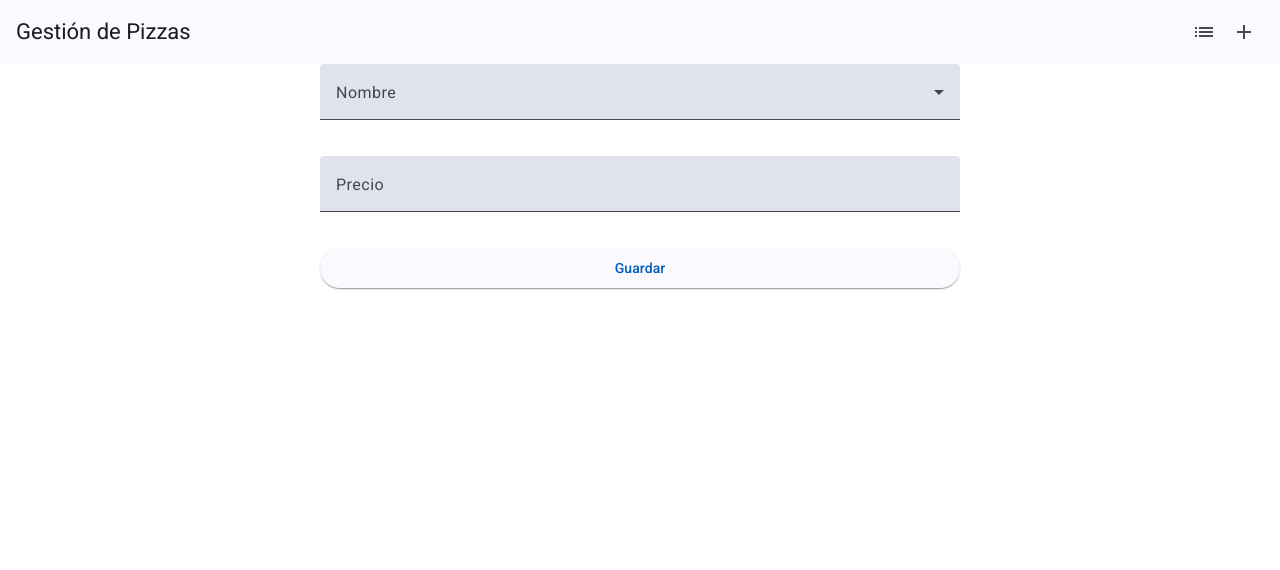
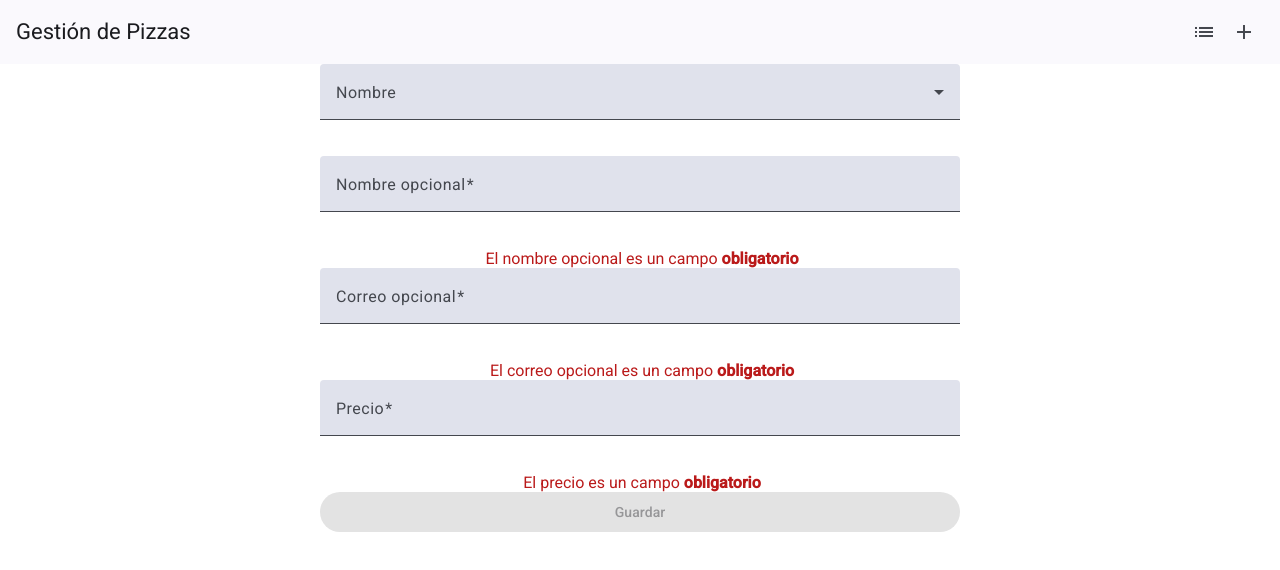
Before and after one commit to edeolazabal-upc/pizza-app, an Angular app: page /add-pizza in a window 1280 px wide. Shown: the top 570 px of the page. Built offline with nearby package versions, Linux system fonts and the light colour scheme.

Commit message:
incluye ejemplos de validators

```diff
--- a/server/db.json
+++ b/server/db.json
@@ -7,13 +7,21 @@
     },
     {
       "nombre": "margarita",
-      "precio": 23,
+      "nombre_opcional": "dato ok",
+      "correo_opcional": "persona@gmail.com",
+      "precio": 18,
       "id": "2"
     },
     {
       "id": "637c",
       "nombre": "peruana",
       "precio": 20
+    },
+    {
+      "id": "1042",
+      "nombre": "peruana",
+      "nombre_opcional": "dato ok",
+      "precio": 12
     }
   ]
 }
--- a/src/app/component/updt-pizza/updt-pizza.component.html
+++ b/src/app/component/updt-pizza/updt-pizza.component.html
@@ -7,9 +7,51 @@
     </mat-form-field>
 
     <mat-form-field>
+      <mat-label>Nombre opcional</mat-label>
+      <input matInput type="text" formControlName="nombre_opcional">
+    </mat-form-field>
+    <mat-error
+    *ngIf="pizzaForm.get('nombre_opcional')?.hasError('required')">
+        El nombre opcional es un campo <strong>obligatorio</strong>
+  </mat-error>
+  <mat-error
+  *ngIf="pizzaForm.get('nombre_opcional')?.hasError('minlength')">
+      El nombre opcional debe tener como minimo <strong>5 caracteres</strong>
+  </mat-error>
+  <mat-error
+  *ngIf="pizzaForm.get('nombre_opcional')?.hasError('maxlength')">
+      El nombre opcional debe tener como máximo <strong>10 caracteres</strong>
+  </mat-error>
+
+  <mat-form-field>
+    <mat-label>Correo opcional</mat-label>
+    <input matInput type="email" formControlName="correo_opcional">
+  </mat-form-field>
+  <mat-error
+  *ngIf="pizzaForm.get('correo_opcional')?.hasError('required')">
+      El correo opcional es un campo <strong>obligatorio</strong>
+</mat-error>
+<mat-error
+*ngIf="pizzaForm.get('correo_opcional')?.hasError('email')">
+    El correo opcional debe tener formato de  <strong>email</strong>
+</mat-error>
+
+    <mat-form-field>
       <mat-label>Precio</mat-label>
       <input matInput type="number" formControlName="precio">
     </mat-form-field>
+    <mat-error
+      *ngIf="pizzaForm.get('precio')?.hasError('required')">
+          El precio es un campo <strong>obligatorio</strong>
+  </mat-error>
+    <mat-error
+      *ngIf="pizzaForm.get('precio')?.hasError('min')">
+            El precio minimo debe ser <strong>0.1</strong>
+    </mat-error>
+    <mat-error
+      *ngIf="pizzaForm.get('precio')?.hasError('max')">
+          El precio no debe exceder los <strong>100</strong>
+  </mat-error>
 
-    <button mat-raised-button color="primary" type="submit">Guardar</button>
+    <button mat-raised-button color="primary" type="submit"  [disabled]="pizzaForm.invalid">Guardar</button>
   </form>
--- a/src/app/component/updt-pizza/updt-pizza.component.ts
+++ b/src/app/component/updt-pizza/updt-pizza.component.ts
@@ -1,6 +1,6 @@
 import { CommonModule } from '@angular/common';
 import { Component, OnInit } from '@angular/core';
-import { FormBuilder, FormGroup, ReactiveFormsModule } from '@angular/forms';
+import { FormBuilder, FormControl, FormGroup, ReactiveFormsModule, Validators } from '@angular/forms';
 import { MatButtonModule } from '@angular/material/button';
 import { MatFormFieldModule } from '@angular/material/form-field';
 import { MatInputModule } from '@angular/material/input';
@@ -35,14 +35,32 @@ export class UpdtPizzaComponent implements OnInit {
   ) {
     this.pizzaForm = this.fb.group({
       nombre: [''],
-      precio: ['']
+      // precio: ['', Validators.required]
+      nombre_opcional: new FormControl ('', [
+        Validators.required,
+        Validators.minLength(5),
+        Validators.maxLength(10)
+      ]),
+      correo_opcional: new FormControl ('', [
+        Validators.required,
+        Validators.email
+      ]),
+      precio: new FormControl ('', [
+        Validators.required,
+        Validators.min(0.1),
+        Validators.max(100)
+      ])
     })
   }
   ngOnInit(): void {
     this.id = +this.route.snapshot.paramMap.get('id')!
     if (this.id) {
       this.pizzaService.getPizza(this.id).subscribe(pizza => {
-        this.pizzaForm.patchValue(pizza)
+       // this.pizzaForm.patchValue(pizza)
+        this.pizzaForm.get('nombre')?.setValue(pizza.nombre)
+        this.pizzaForm.get('nombre_opcional')?.setValue('')
+        this.pizzaForm.get('correo_opcional')?.setValue('nnn@xxx.yyy')
+        this.pizzaForm.get('precio')?.setValue(pizza.precio)
       })
     }
   }
```
